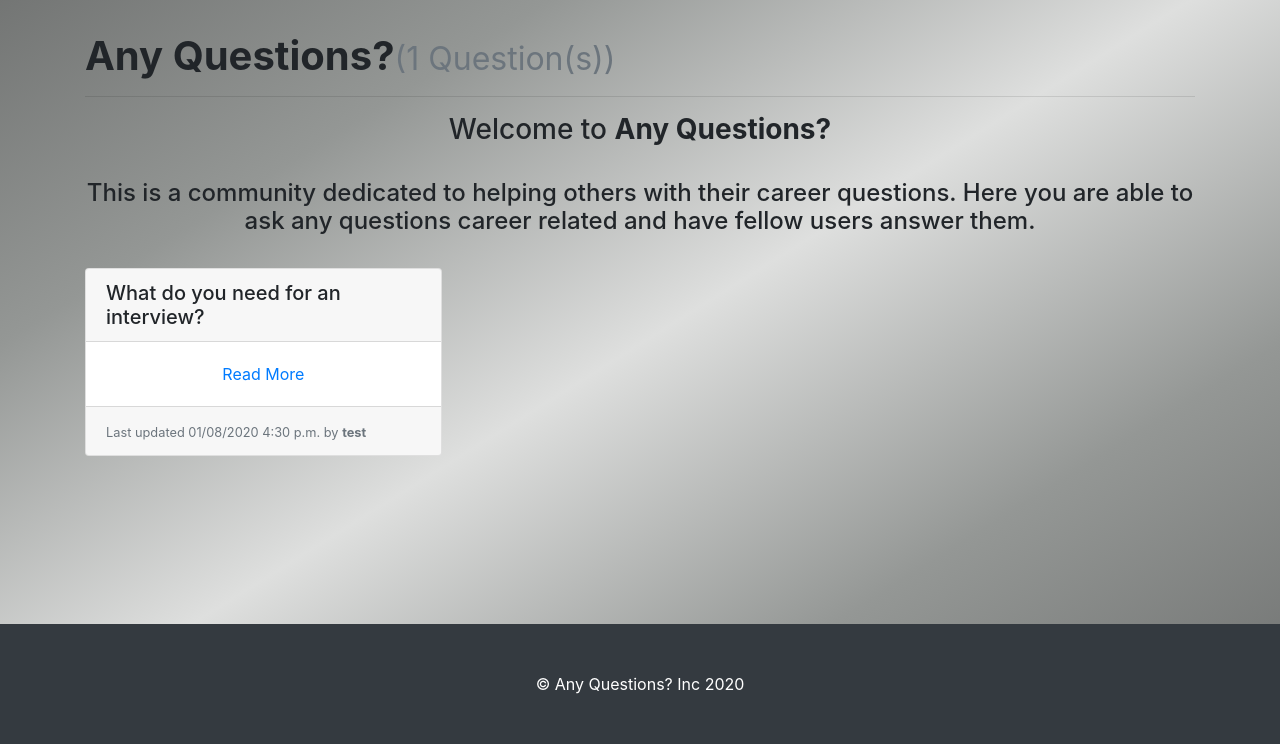
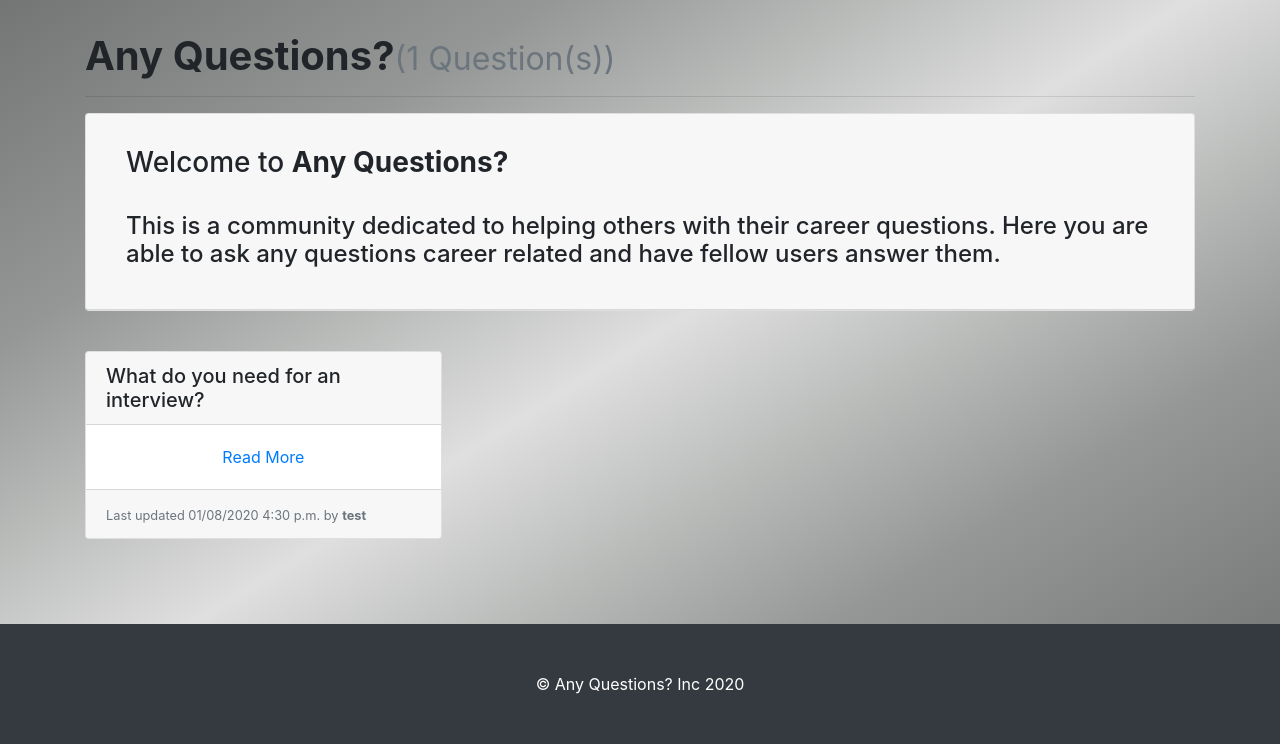
Before and after one commit to squeaky1273/Any_Questions, a Django app: page / in a window 1280 px wide. Shown: the part 56-800 px from the top of the page. Run offline with Django 3.2, Linux system fonts and the light colour scheme; data comes from the database, SQL or seed files in the repository; both versions use the stored data as it was after the commit; some libraries are stand-ins or nearby versions.

Commit message:
added cards

```diff
--- a/forum/settings.py
+++ b/forum/settings.py
@@ -23,7 +23,7 @@ BASE_DIR = os.path.dirname(os.path.dirname(os.path.abspath(__file__)))
 SECRET_KEY = 'q=^@)3@to-u4_7*)@uzm1&4axdr+h9cejie4p85jn1xgcg!y6&'
 
 # SECURITY WARNING: don't run with debug turned on in production!
-DEBUG = True
+DEBUG = False
 
 ALLOWED_HOSTS = []
 
@@ -136,5 +136,6 @@ DEFAULT_LOGOUT_URL = '/'
 LOGIN_REDIRECT_URL = "/"
 LOGOUT_REDIRECT_URL = "/"
 
+# Heroku related hosts/code
 ALLOWED_HOSTS = ['localhost', 'p-r-anyquestions.herokuapp.com', '127.0.0.1']
 STATIC_ROOT = os.path.join(BASE_DIR, 'staticfiles')
--- a/question/templates/index.html
+++ b/question/templates/index.html
@@ -13,11 +13,16 @@
 {% block content %}
   <h1><b>Any Questions?</b>{% if questions %}<small class="text-muted">({{ questions|length }} Question(s))</small>{% endif %}</h1>
   <hr>
-  <center><h3>Welcome to <b>Any Questions?</b></h3>
-    <br>
-    <h4>This is a community dedicated to helping others with their career questions.
-    Here you are able to ask any questions career related
-    and have fellow users answer them.</h4></center>
+  <div class="card mb-3">
+    <h5 class="card-header">
+    <div class="card-body border-dark"
+      <center><h3>Welcome to <b>Any Questions?</b></h3>
+        <br>
+        <h4>This is a community dedicated to helping others with their career questions.
+          Here you are able to ask any questions career related
+          and have fellow users answer them.</h4></center>
+      </div>
+    </div>
     <br>
   {% if questions %}
     <div class="card-columns">
--- a/question/templates/new_question.html
+++ b/question/templates/new_question.html
@@ -9,7 +9,8 @@
 <body>
 {% block content %}
 <div class="card mb-3">
-    <h5 class="card-header">
+    <h5 class="card-header"
+    <h1>Ask a Question</h1>
     <div class="card-body border-dark">
         <div class="card-body border-dark">
             <form action='' method='POST'>
```
Also changed, not shown: db.sqlite3.
